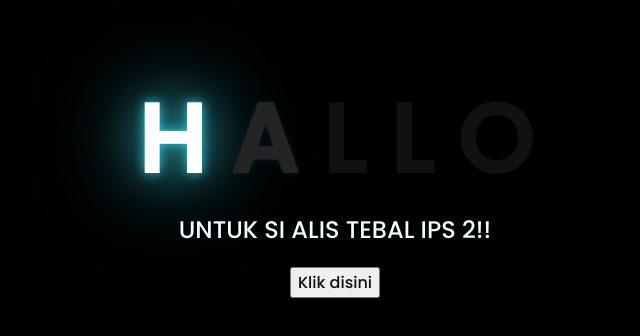
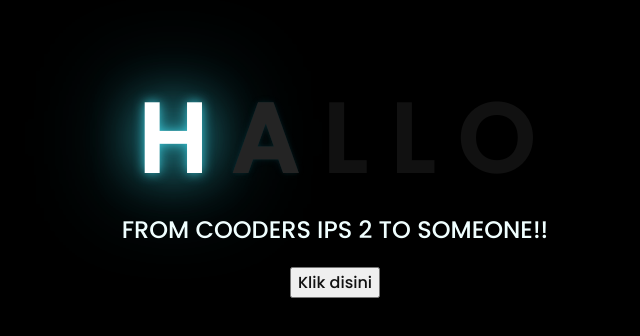
Before and after one commit to kongis23/DARI-ABANG-MAXIM.IO, a plain HTML site: page index.html in a window 1280 px wide. Shown: the part 226-562 px from the top of the page, without its empty margins (313-953 px from the left). Drawn offline with Linux system fonts and the light colour scheme.

Commit message:
Add files via upload

```diff
--- a/index.html
+++ b/index.html
@@ -6,11 +6,11 @@
     <meta name="viewport" content="width=device-width, initial-scale=1.0">
     <link rel="stylesheet" href="css/style.css">
     <link rel="icon" href="img/flowers.png" type="image/x-icon">
-    <title>dari abang maxim</title>
+    <title>DARI MAMANG OJOL</title>
 </head>
 <body>
     <div class="greetings">
-    <!-- silahkan menambah kata sesuai keinginan dengan <span>text...</span -->
+    <!-- SPAN 1 <span>text...</span -->
         <span>H</span>
         <span>A</span>
         <span>L</span>
@@ -18,7 +18,7 @@
         <span>O</span>
     </div>
     <div class="description">
-        <span>UNTUK SI ALIS TEBAL IPS 2!!</span>
+        <span>FROM COODERS IPS 2 TO SOMEONE!!</span>
     </div>
     <div class="button">
         <button>
```
Also changed, not shown: flower.html (+1 -1 lines).
